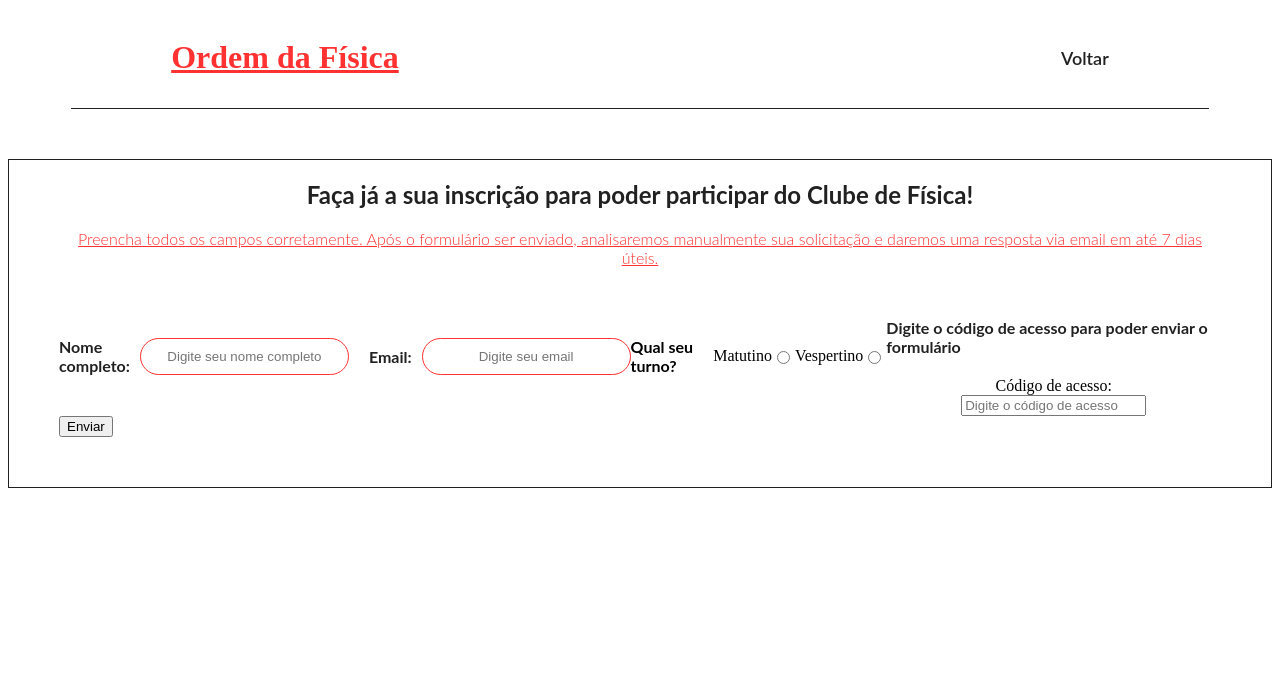
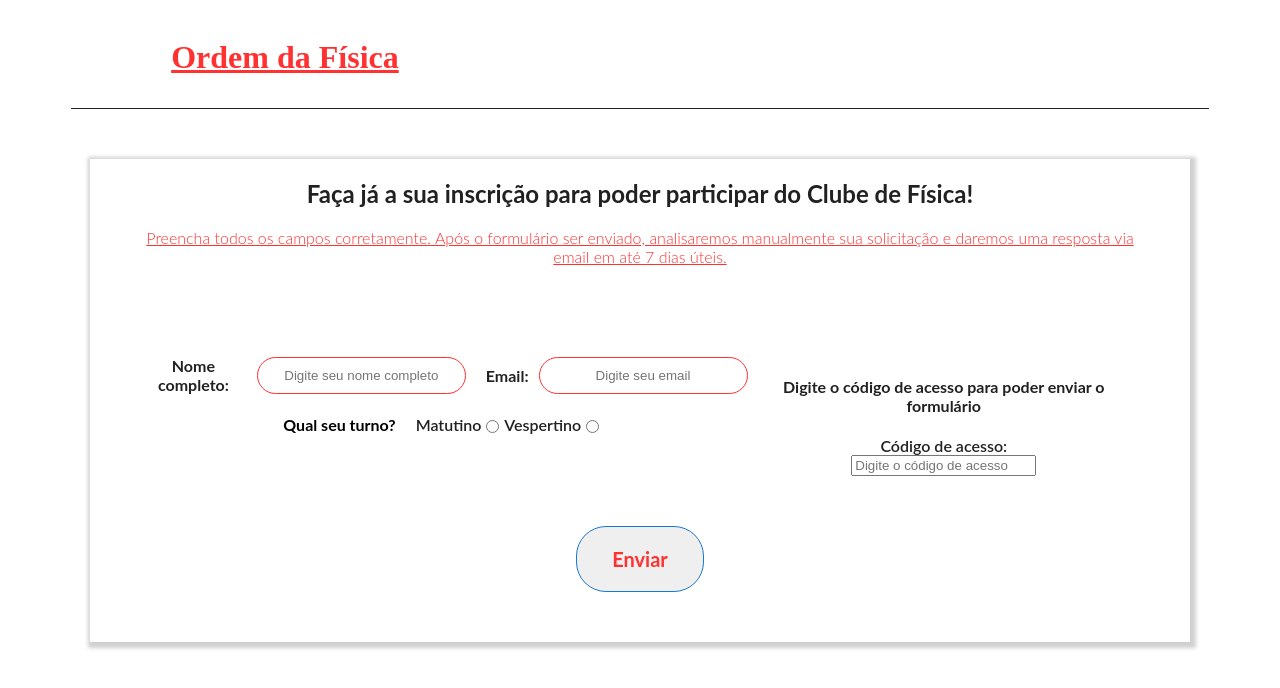
Before and after one commit to Azazel-Admetus/ordem_da_fisica-JLA, a PHP site: page /html/formulario.php in a window 1280 px wide. Shown: the top 688 px of the page. Run offline with PHP 8.4, Linux system fonts and the light colour scheme.

Commit message:
Terminei de estilizar todo o site. Agora iremos fazer a responsividade de forma breve e já buscar subir o site e o db

```diff
--- a/css/form.css
+++ b/css/form.css
@@ -48,12 +48,19 @@ nav ul{
 
 }
 /* estilizando o form */
+main div{
+    display: flex;
+    justify-content: center;
+    align-items: center;
+}
 form{
-    border: solid 1px var(--preto);
+    box-shadow: 2px 2px 4px 4px rgb(209, 208, 208);
     padding: 50px;
     margin-top: 50px;
     display: flex;
     flex-direction: column;
+    max-width: 1000px;
+    max-height: 1000px;
 }
 form header{
     margin-top:-50px;
@@ -118,6 +125,11 @@ form section #turno-tag{
     align-items: center;
     flex-direction: row;
 }
+form section #turno-tag label{
+    font-family: var(--secundaria);
+    color: var(--preto);
+    font-weight: 600;
+}
 form section #turno-tag h4{
     font-family: var(--secundaria);
     font-weight: 700;
@@ -140,3 +152,46 @@ form #cod h4{
     color: var(--preto);
 
 }
+form section #section-separacao{
+    display: flex;
+    flex-direction: column;
+    justify-content: center;
+    align-items: center;
+}
+form section{
+    display: flex;
+    flex-direction: row;
+    justify-content: space-around;
+    margin-top: 20px;
+    align-items: center;
+    text-align: center;
+
+}
+form section section #cod label{
+    font-family: var(--secundaria);
+    font-weight: 600;
+    color: var(--preto);
+}
+form footer{
+    display: flex;
+    justify-content: center;
+    align-items: center;
+    margin-top: 50px;
+}
+form footer button{
+    font-family: var(--secundaria);
+    color: var(--preto);
+    font-weight: 700;
+    padding: 20px 35px ;
+    color: var(--vermelho);
+    border:solid 1px var(--azul);
+    border-radius: 30px;
+    font-size: 20px;
+}
+form footer button:hover{
+    color: #ffffff;
+    border-color: var(--vermelho);
+    background-color: var(--azul);
+    text-decoration:underline;
+
+}
--- a/html/formulario.php
+++ b/html/formulario.php
@@ -21,8 +21,8 @@ if(isset($_GET['error']) &&  $_GET['error'] == 'invalid_cod'){
         <?php endif;?>
         <header id='main_header'>
             <h1>Ordem da Física</h1>
-            <a href='index.php'>Voltar</a>
         </header>
+        <div>
             <form  action="../php/formulario_php.php" method="POST" >
                 <header>
                     <h2>Faça já a sua inscrição para poder participar do Clube de Física!</h2>
@@ -70,6 +70,8 @@ if(isset($_GET['error']) &&  $_GET['error'] == 'invalid_cod'){
                                 <option value="terceiro_T4">3ºT4</option>
                             </select>
                         </div>
+                    </section>
+                    <section>
                         <section id='cod'>
                     <!-- codigo de acesso: Uqmx8vpl -->
                             <h4>Digite o código de acesso para poder enviar o formulário</h4>
@@ -81,8 +83,8 @@ if(isset($_GET['error']) &&  $_GET['error'] == 'invalid_cod'){
                 <footer>
                     <button type="submit">Enviar</button>
                 </footer>
-
             </form>
+        </div>
         <footer></footer>
     </main>
     <script src="../js/form.js"></script>
--- a/html/index.php
+++ b/html/index.php
@@ -21,9 +21,9 @@
                 </ul>
             </nav>
         </header>
-        <section>
+        <section id='formulario'>
             <h2>Tem interesse em entrar para o clube de física? Faça já a sua inscrição por meio do link abaixo!</h2>
-            <a href="formulario.php">Se Inscreva</a>
+            <a href="formulario.php?">Se Inscreva</a>
             <p>Vale ressaltar que as incrições somente são válidas se você for um aluno da escola Joaquim de Lima Avelino da cidade de Ouro Preto do Oeste, Rondônia</p>
         </section>
         <section>
--- a/html/login.html
+++ b/html/login.html
@@ -21,7 +21,7 @@
             </section>
             <footer>
                 <p>Ainda não possui uma conta? Então <a href="cadastro.html">Cadastre-se</a> </p>
-                <a href="#">Esqueceu sua senha?</a>
+                <!-- <a href="#">Esqueceu sua senha?</a> -->
                 <button type="submit">Enviar</button>
             </footer>
         </form>
```
Also changed, not shown: css/index-php.css (+7 -1 lines), css/index.css (+40 -1 lines), html/esquecer_senha.php (added, +30 -0 lines). Lines whose indentation alone changed are shown as unchanged.
